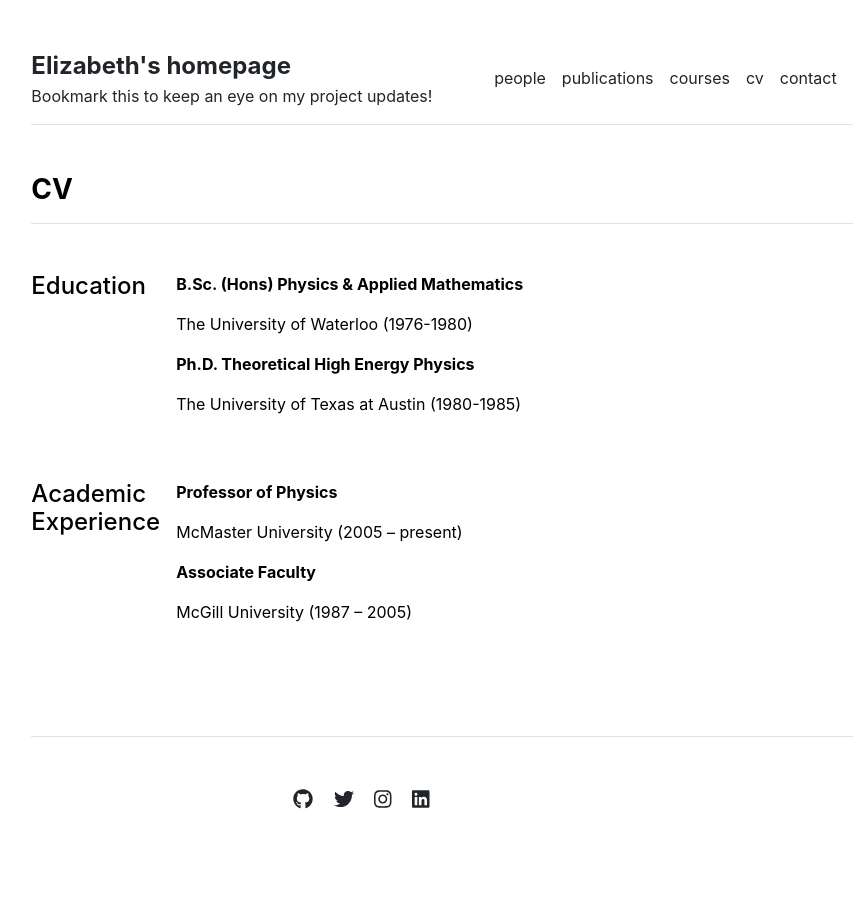
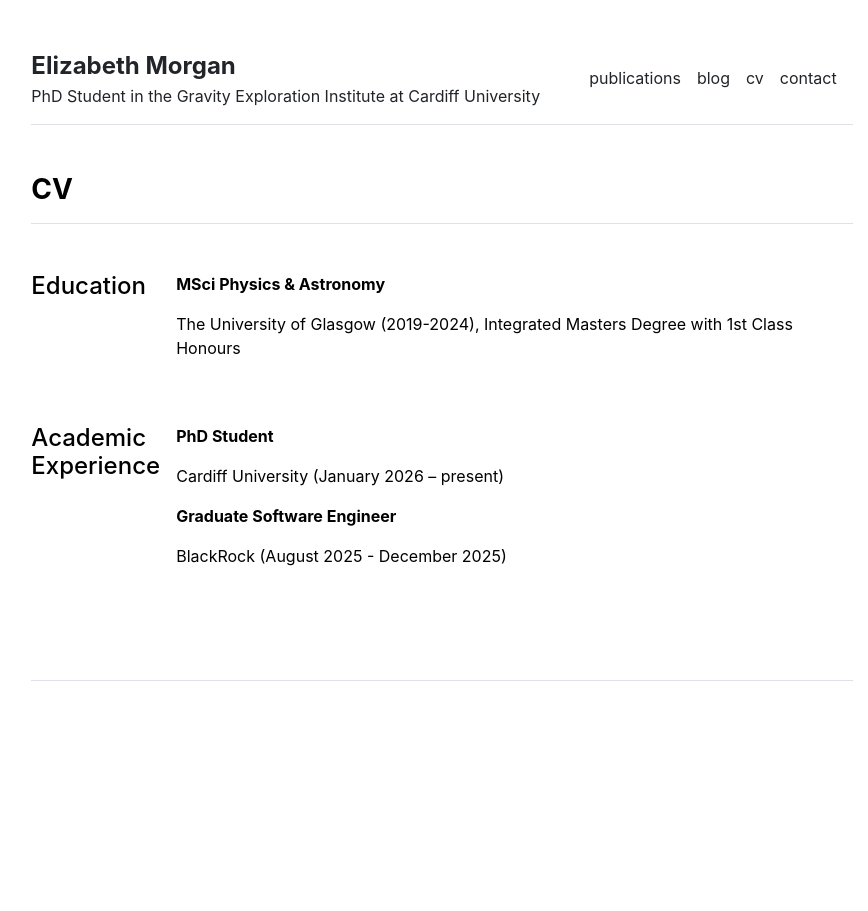
Before and after one commit to bizmorgan/bizmorgan.github.io, a Jekyll site: the page built from cv.md, in a window 1280 px wide. Shown: the whole page, without its empty margins (198-1066 px from the left). Built offline with Jekyll 4.4.1, drawn with Linux system fonts in a browser that asks for light colours.

Commit message:
updating

```diff
--- a/_config.yml
+++ b/_config.yml
@@ -1,3 +1,4 @@
-theme: jekyll-theme-minimal
-title: Elizabeth's homepage
-description: Bookmark this to keep an eye on my project updates!
+url: "https://bizmorgan.github.io" # the base hostname & protocol for your site, e.g. http://example.com
+baseurl: "" # the subpath of your site, e.g. /blog
+title: "Elizabeth Morgan" # the name of your site, e.g. ACME Corp.
+description: "PhD Student in the Gravity Exploration Institute at Cardiff University"
--- a/_data/cv/academic-experience.yml
+++ b/_data/cv/academic-experience.yml
@@ -1,5 +1,5 @@
-- title: 'Professor of Physics'
-  description: 'McMaster University (2005 – present)'
+- title: 'PhD Student '
+  description: 'Cardiff University (January 2026 – present)'
 
-- title: 'Associate Faculty'
-  description: 'McGill University (1987 – 2005)'
+- title: 'Graduate Software Engineer'
+  description: 'BlackRock (August 2025 - December 2025)'
--- a/_data/cv/education.yml
+++ b/_data/cv/education.yml
@@ -1,5 +1,2 @@
-- title: 'B.Sc. (Hons) Physics & Applied Mathematics'
-  description: 'The University of Waterloo (1976-1980)'
-
-- title: 'Ph.D. Theoretical High Energy Physics'
-  description: 'The University of Texas at Austin (1980-1985)'
+- title: 'MSci Physics & Astronomy'
+  description: 'The University of Glasgow (2019-2024), Integrated Masters Degree with 1st Class Honours'
```
Also changed, not shown: _data/settings.yml (+20 -17 lines), index.md (+6 -2 lines).
